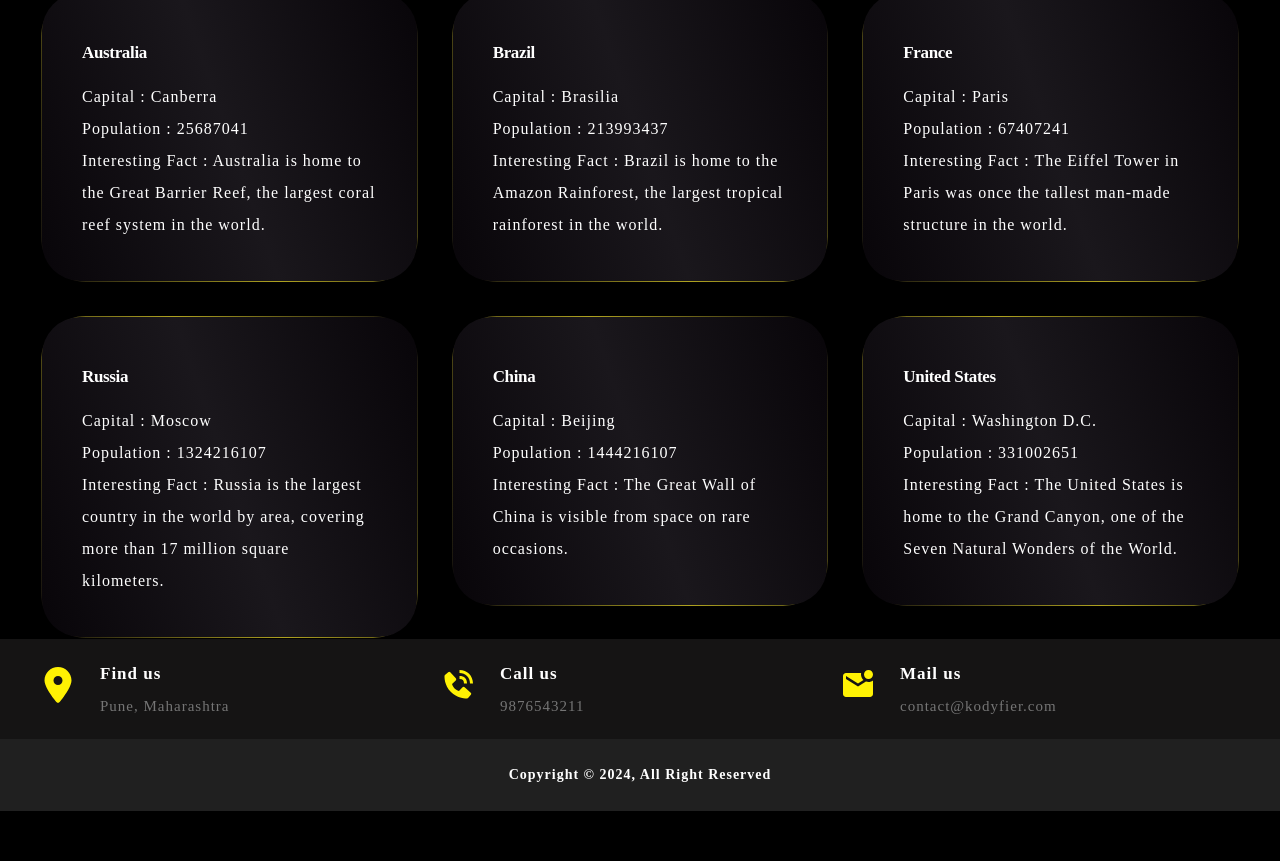
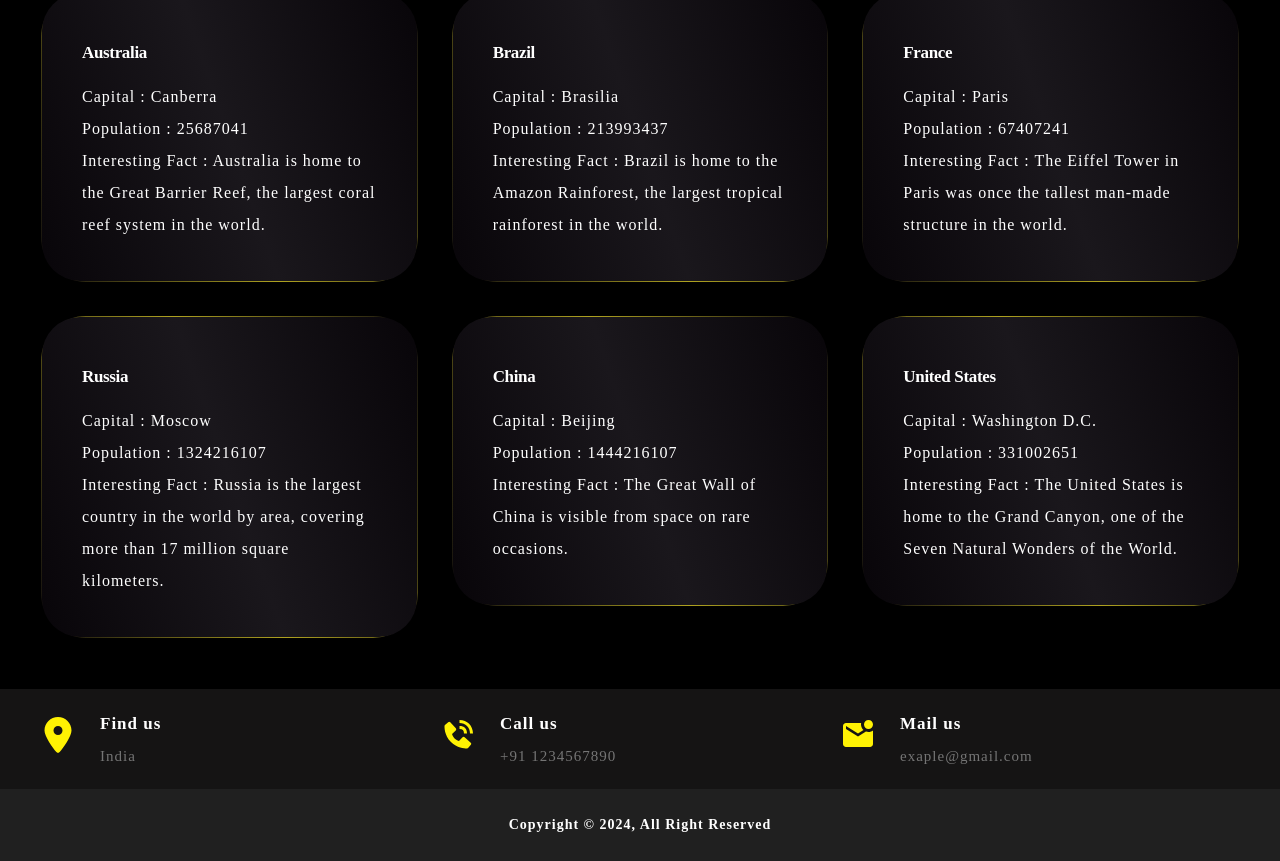
Before and after one commit to Itsarun01/Country-Explorer, a React (Vite) app: page /about in a window 1280 px wide. Shown: the part 573-1434 px from the top of the page. Before the commit the page ends 1384 px from the top, so only its background shows below. Built offline with nearby package versions, Linux system fonts and the light colour scheme.

Commit message:
some UI Related Code Fixed..

```diff
--- a/src/App.css
+++ b/src/App.css
@@ -130,6 +130,10 @@ nav ul {
   }
 }
 
+/* .logo{
+  color : gold
+} */
+
  /* Header End  */
 
 
@@ -180,6 +184,7 @@ nav ul {
   display: grid;
   grid-template-columns: repeat(3, 1fr);
   gap: 3.2rem;
+  margin-bottom: 5rem;
 }
 
 .container-title {
@@ -198,6 +203,7 @@ nav ul {
   border: 0;
   width: 100%;
   margin-inline: auto;
+  /* margin-bottom: 5rem; */
 }
 
 .container-card {
--- a/src/Components/UI/Header.jsx
+++ b/src/Components/UI/Header.jsx
@@ -9,7 +9,7 @@ const Header = () => {
           <div className="grid navbar-grid">
             <div className="Logo">
               <NavLink to="/">
-                <h1>WorldAtlas</h1>
+                <h1 className="logo">WorldAtlas</h1>
               </NavLink>
             </div>
             <nav>
--- a/src/api/FooterData.json
+++ b/src/api/FooterData.json
@@ -2,16 +2,16 @@
     {
       "icon": "MdPlace",
       "title": "Find us",
-      "details": "Pune, Maharashtra"
+      "details": "India"
     },
     {
       "icon": "IoCallSharp",
       "title": "Call us",
-      "details": "9876543211"
+      "details": "+91 1234567890"
     },
     {
       "icon": "TbMailPlus",
       "title": "Mail us",
-      "details": "contact@kodyfier.com"
+      "details": "exaple@gmail.com"
     }
   ]
```
